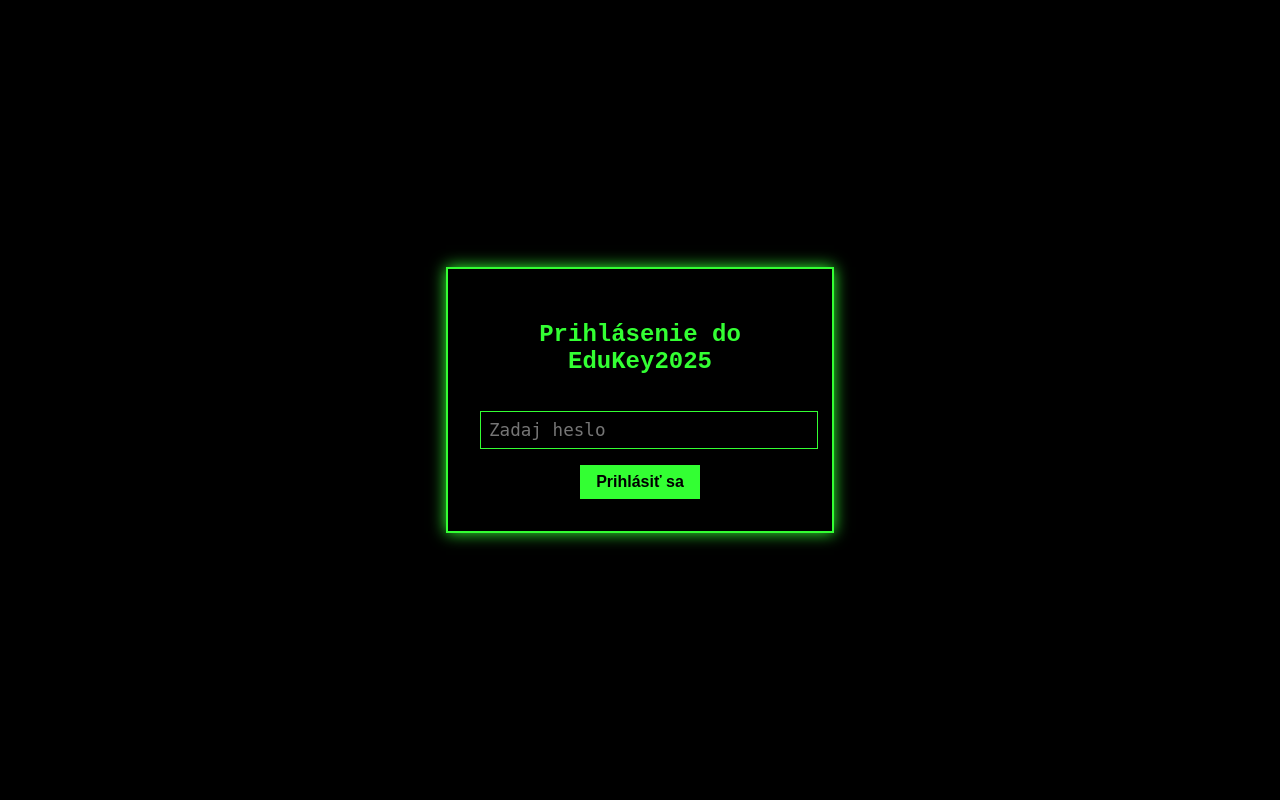
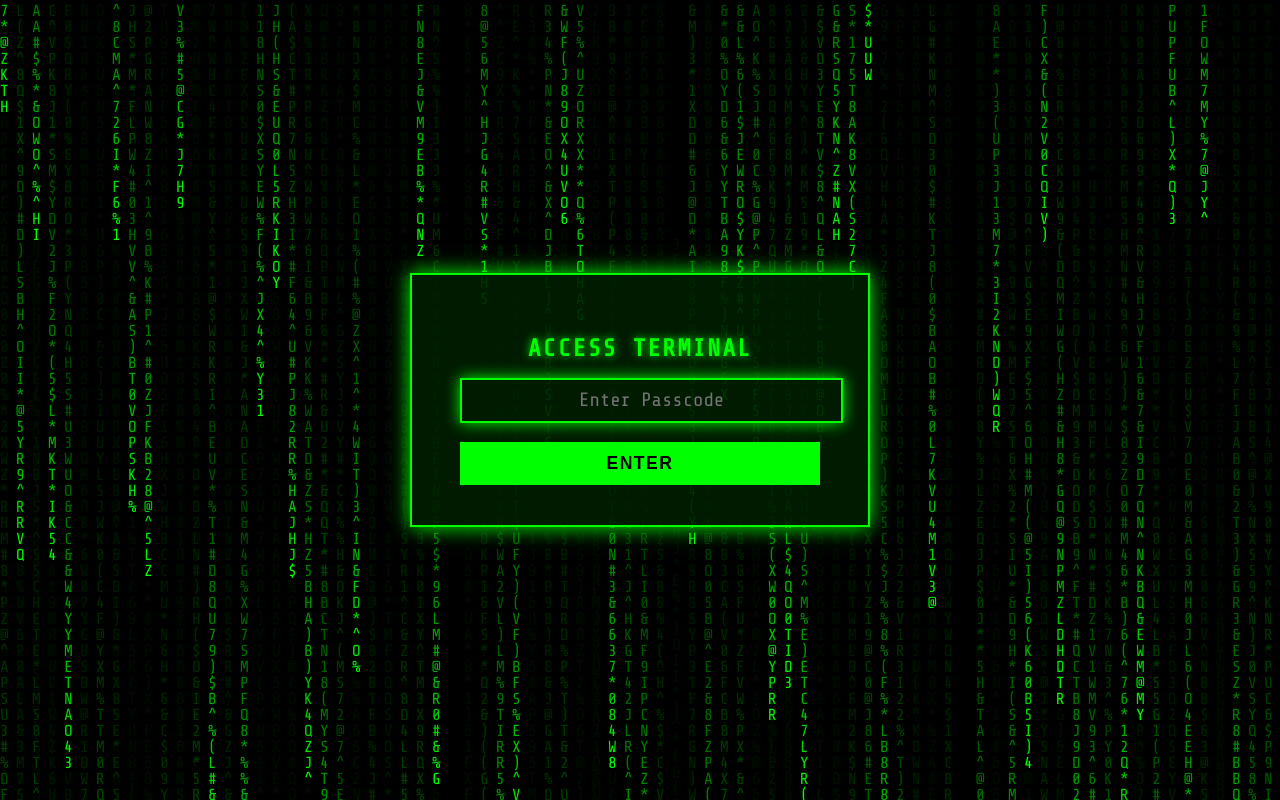
Before and after one commit to Lysak-pixel/EduKeyServer, a Flask app: page /admin in a window 1280 px wide. Run offline with Flask 3, Linux system fonts and the light colour scheme.

Commit message:
Update login.html

```diff
--- a/templates/login.html
+++ b/templates/login.html
@@ -3,67 +3,147 @@
 <head>
 <meta charset="UTF-8" />
 <meta name="viewport" content="width=device-width, initial-scale=1" />
-<title>Prihlásenie - EduKey2025</title>
+<title>EduKey2025 - Access Terminal</title>
 <style>
+  @import url('https://fonts.googleapis.com/css2?family=Share+Tech+Mono&display=swap');
+
   body {
-        background-color: #000;
-        color: #33ff33;
-        font-family: "Courier New", Courier, monospace;
+    margin: 0;
+    height: 100vh;
+    background: #000000;
+    color: #0f0;
+    font-family: 'Share Tech Mono', monospace;
     display: flex;
-        height: 100vh;
     justify-content: center;
     align-items: center;
-        margin: 0;
+    overflow: hidden;
   }
-    .login-box {
-        border: 2px solid #33ff33;
-        padding: 2rem;
-        width: 320px;
+
+  .login-container {
+    background: rgba(0, 30, 0, 0.9);
+    border: 2px solid #0f0;
+    padding: 2.5rem 3rem;
+    box-shadow: 0 0 20px #0f0;
+    width: 360px;
     text-align: center;
-        box-shadow: 0 0 15px #33ff33;
+    position: relative;
+    z-index: 2;
   }
+
+  h2 {
+    margin-bottom: 1rem;
+    text-transform: uppercase;
+    letter-spacing: 2px;
+    text-shadow: 0 0 8px #0f0;
+  }
+
   input[type="password"] {
-        background: #000;
-        color: #33ff33;
-        border: 1px solid #33ff33;
-        padding: 0.5rem;
+    background: transparent;
+    border: 2px solid #0f0;
+    color: #0f0;
+    font-family: 'Share Tech Mono', monospace;
+    font-size: 1.2rem;
+    padding: 0.6rem;
     width: 100%;
-        font-family: monospace;
+    outline: none;
+    transition: 0.3s;
+    margin-bottom: 1.2rem;
+    text-align: center;
+  }
+  input[type="password"]:focus {
+    box-shadow: 0 0 15px #0f0;
+    border-color: #0f0;
+  }
+
+  input[type="submit"] {
+    background: #0f0;
+    border: none;
+    color: #000;
+    font-weight: bold;
+    padding: 0.7rem 0;
+    width: 100%;
+    cursor: pointer;
+    letter-spacing: 1.5px;
+    transition: 0.3s;
     font-size: 1.1rem;
-        margin: 1rem 0;
-        outline: none;
-    }
-    input[type="submit"] {
-        background: #33ff33;
-        color: #000;
-        border: none;
-        padding: 0.5rem 1rem;
-        font-weight: bold;
-        font-size: 1rem;
-        cursor: pointer;
-        transition: background-color 0.3s ease;
   }
   input[type="submit"]:hover {
-        background-color: #2ecc40;
+    background: #00ff00cc;
+    box-shadow: 0 0 20px #0f0;
   }
+
   .error {
-        color: #ff3333;
+    color: #f00;
     font-weight: bold;
     margin-bottom: 1rem;
-        text-shadow: 0 0 5px #ff3333;
+    text-shadow: 0 0 5px #f00;
+  }
+
+  /* Matrix-style background effect */
+  canvas {
+    position: fixed;
+    top: 0; left: 0;
+    width: 100vw;
+    height: 100vh;
+    z-index: 1;
+    pointer-events: none;
+    user-select: none;
   }
 </style>
 </head>
 <body>
-    <div class="login-box">
-        <h2>Prihlásenie do EduKey2025</h2>
+
+<canvas id="matrix"></canvas>
+
+<div class="login-container">
+  <h2>ACCESS TERMINAL</h2>
   {% if error %}
     <div class="error">{{ error }}</div>
   {% endif %}
-        <form method="post">
-            <input type="password" name="password" placeholder="Zadaj heslo" required autofocus />
-            <input type="submit" value="Prihlásiť sa" />
+  <form method="post" autocomplete="off" spellcheck="false">
+    <input type="password" name="password" placeholder="Enter Passcode" required autofocus />
+    <input type="submit" value="ENTER" />
   </form>
 </div>
+
+<script>
+// Matrix rain effect adapted for canvas
+const canvas = document.getElementById('matrix');
+const ctx = canvas.getContext('2d');
+let width = canvas.width = window.innerWidth;
+let height = canvas.height = window.innerHeight;
+
+const letters = "ABCDEFGHIJKLMNOPQRSTUVWXYZ0123456789@#$%^&*()*&^%";
+const fontSize = 16;
+const columns = Math.floor(width / fontSize);
+const drops = [];
+
+for(let x = 0; x < columns; x++) drops[x] = Math.random() * height;
+
+function draw() {
+  ctx.fillStyle = "rgba(0, 0, 0, 0.05)";
+  ctx.fillRect(0, 0, width, height);
+
+  ctx.fillStyle = "#0f0";
+  ctx.font = fontSize + "px 'Share Tech Mono'";
+
+  for(let i = 0; i < drops.length; i++) {
+    const text = letters.charAt(Math.floor(Math.random() * letters.length));
+    ctx.fillText(text, i * fontSize, drops[i] * fontSize);
+
+    if(drops[i] * fontSize > height && Math.random() > 0.975) drops[i] = 0;
+
+    drops[i]++;
+  }
+}
+
+setInterval(draw, 40);
+
+window.addEventListener('resize', () => {
+  width = canvas.width = window.innerWidth;
+  height = canvas.height = window.innerHeight;
+});
+</script>
+
 </body>
 </html>
```
Lines whose indentation alone changed are shown as unchanged.
